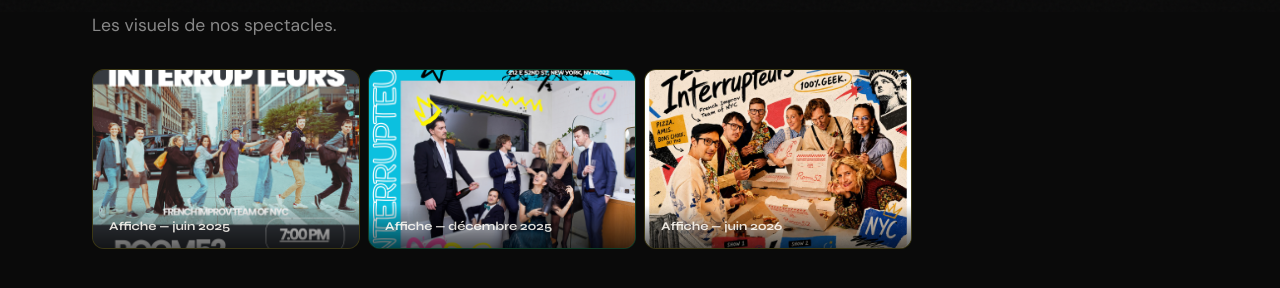
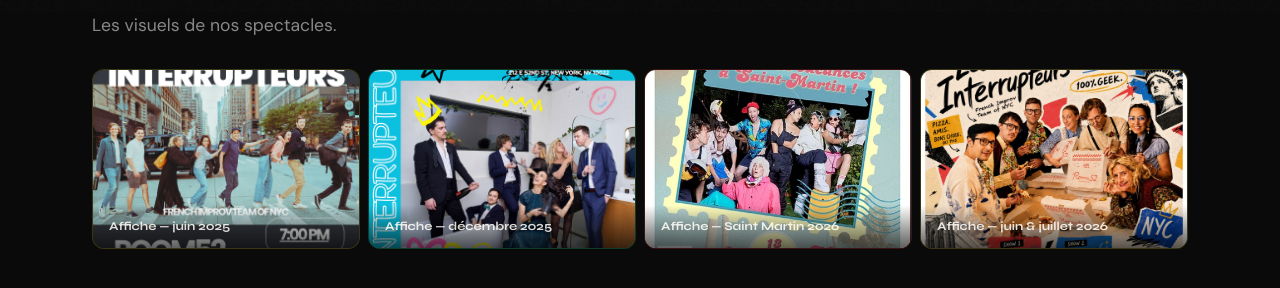
Before and after one commit to guillaumedelgutte/Les-Interrupteurs, a React (Vite) app: page /medias in a window 1280 px wide. Shown: the part 788-1076 px from the top of the page. Built offline with nearby package versions, Linux system fonts and the light colour scheme.

Commit message:
Fix: St Martin flyer in media, July show flyer, update affiche colors

```diff
--- a/src/pages/Medias.jsx
+++ b/src/pages/Medias.jsx
@@ -11,11 +11,12 @@ const tourPhotos = [
 const affichePhotos = [
   { id: 1, label: 'Affiche — juin 2025', w: 1, h: 1, src: '/images/affiches/flyer-june-2025.png' },
   { id: 2, label: 'Affiche — décembre 2025', w: 1, h: 1, src: '/images/affiches/flyer-december-2025.png' },
-  { id: 3, label: 'Affiche — juin 2026', w: 1, h: 1, src: '/images/affiches/Flyer june 2026.jpeg' },
+  { id: 3, label: 'Affiche — Saint Martin 2026', w: 1, h: 1, src: '/images/affiches/FlyerStMartin.jpeg' },
+  { id: 4, label: 'Affiche — juin & juillet 2026', w: 1, h: 1, src: '/images/affiches/Flyer june 2026.jpeg' },
 ]
 
 const tourColors = ['#f0e040', '#2af598', '#ff3d3d', '#f0e040', '#2af598', '#ff3d3d', '#f0e040', '#2af598']
-const afficheColors = ['#f0e040', '#2af598']
+const afficheColors = ['#f0e040', '#2af598', '#ff3d3d', '#f0e040']
 
 const videos = [
   { id: 1, title: 'Spectacle — 13 mars 2026', titleEn: 'Show — March 13, 2026', desc: 'Dans les coulisses.', descEn: 'Behind the scenes.', src: '/videos/2026-03-13-show.mp4', youtubeId: null },
--- a/src/pages/Spectacles.jsx
+++ b/src/pages/Spectacles.jsx
@@ -19,7 +19,7 @@ const upcoming = [
     venueFr: 'Room 52, New York',
     venueEn: 'Room 52, New York',
     ticket: 'https://www.eventbrite.com/e/les-interrupteurs-french-improv-nyc-style-fully-unhinged-tickets-1988197209374',
-    poster: null,
+    poster: '/images/affiches/Flyer june 2026.jpeg',
   },
 ]
 
```
